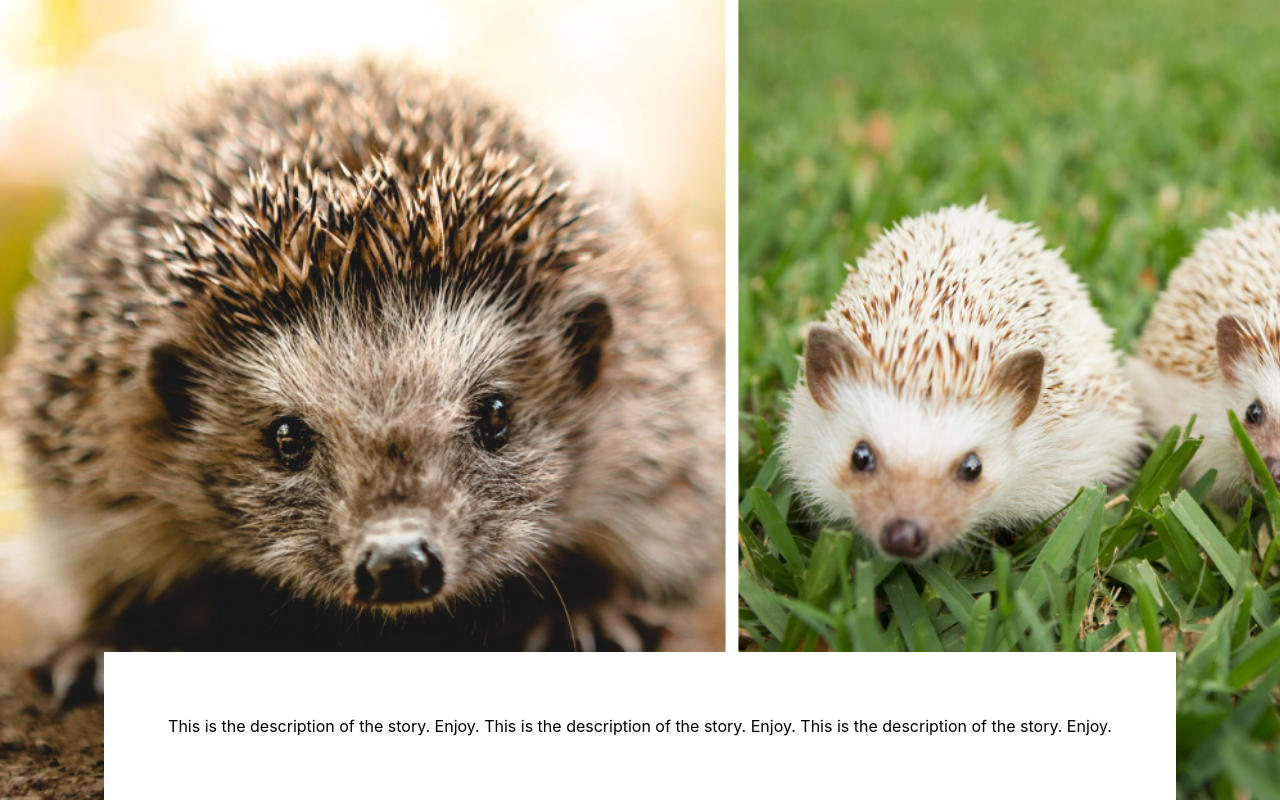
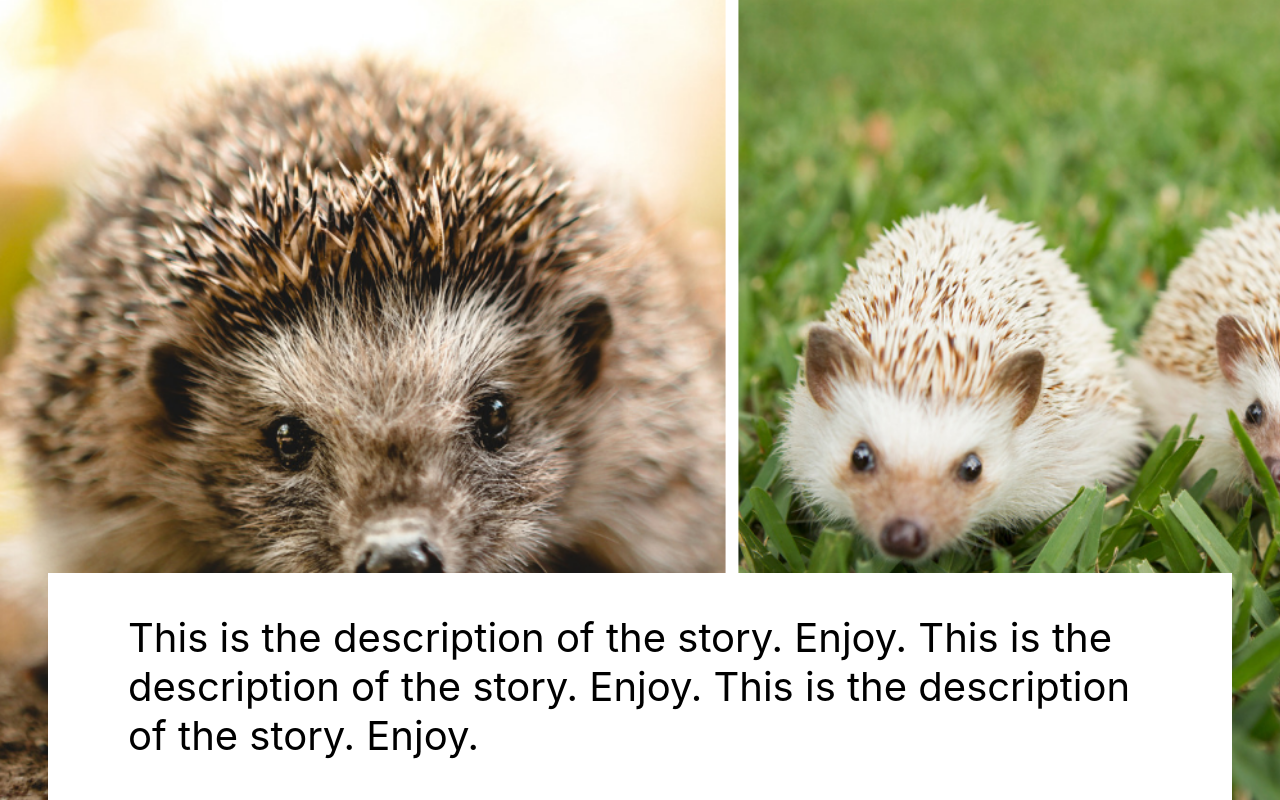
Before and after one commit to lalalilo/lalihero, a React (Create React App) app: page /introduction in a window 1280 px wide. Built offline with nearby package versions, Linux system fonts and the light colour scheme.

Commit message:
prettify text box

```diff
--- a/src/StoryIntroduction.tsx
+++ b/src/StoryIntroduction.tsx
@@ -14,12 +14,13 @@ export const StoryIntroduction: React.FC<StoryIntroductionProps> = props => {
   );
 };
 
-
 const Content = styled.div`
   position: absolute;
   bottom: 0;
   background: white;
-  padding: 4em;
+  font-size: 40px;
+  max-width: 80%;
+  padding: 1em 2em;
   display: flex;
   flex-direction: column;
   justify-content: center;
```
